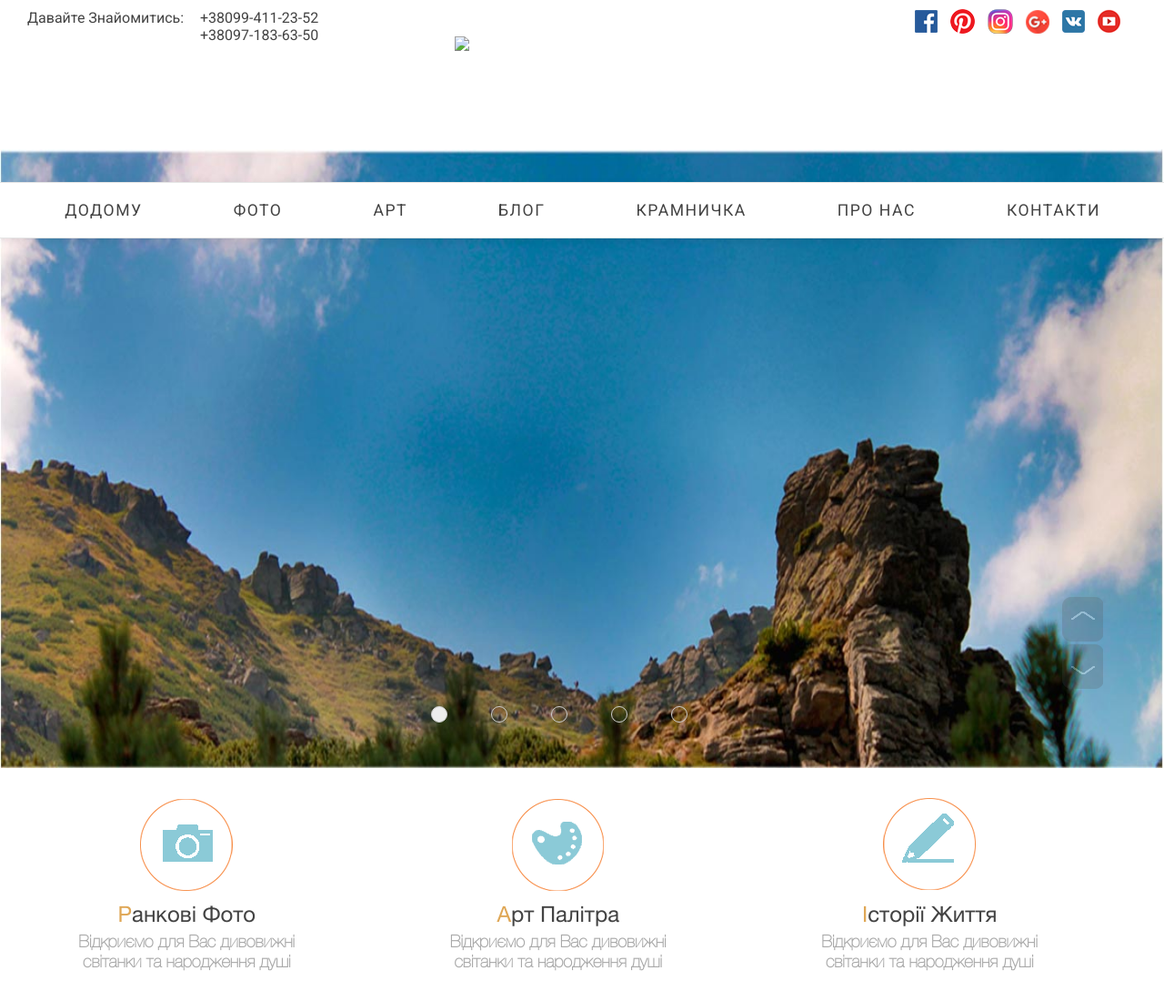
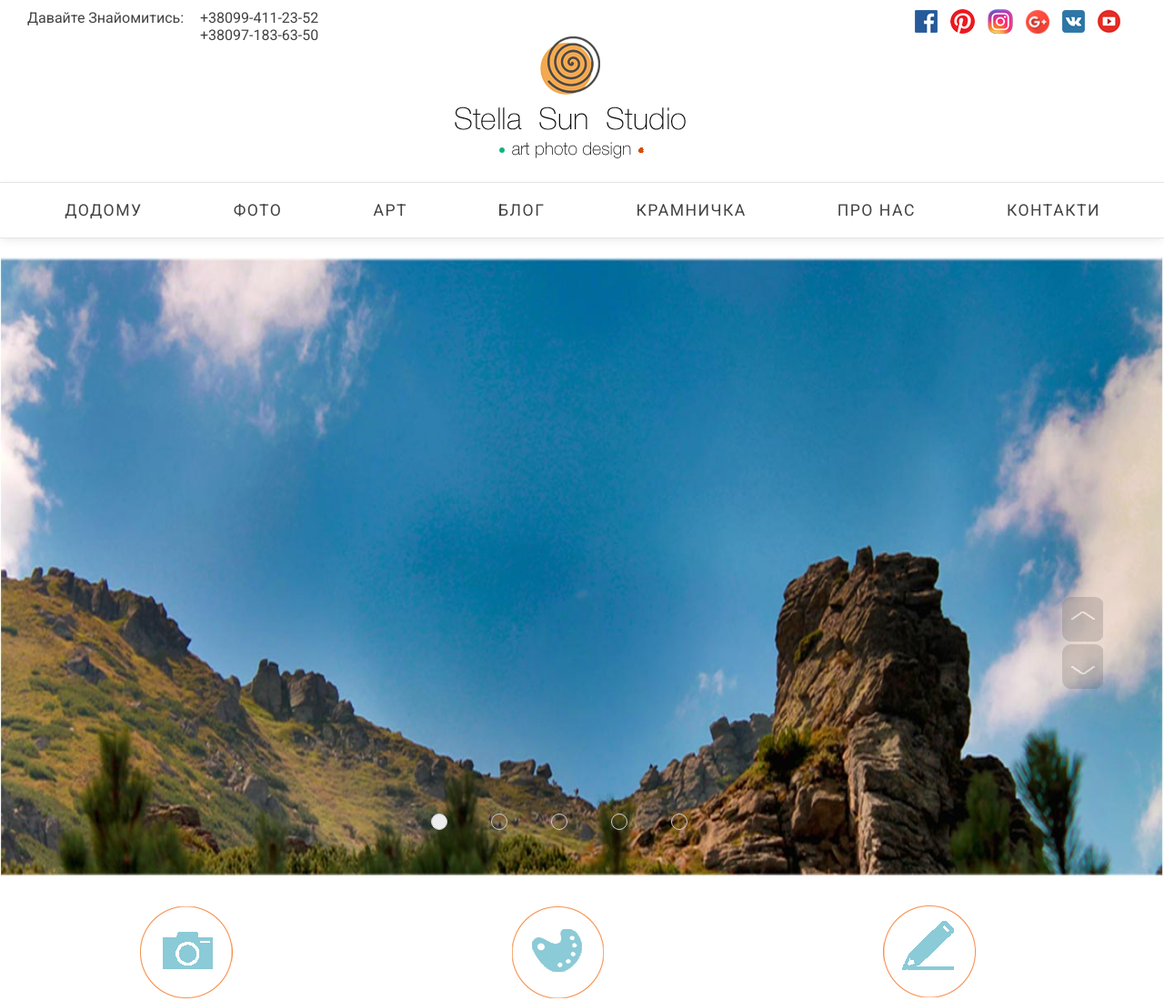
Before and after one commit to Oleksandr-Z/Stella-Sun-Studio, a plain HTML site: page index.html in a window 1280 px wide. Shown: the top 1100 px of the page at 91% size. Drawn offline with nearby package versions, Linux system fonts and the light colour scheme; some packages are replaced by stand-ins of ours; a script that the page names is missing.

Commit message:
localization changes
Menu

```diff
--- a/index.html
+++ b/index.html
@@ -48,7 +48,7 @@
 
     <!--Логотип-->
     <div id="logo">
-        <img src="main1/Меню/logo.png" />
+        <img src="main1/Menu/logo.png" />
     </div>
 
 
```
